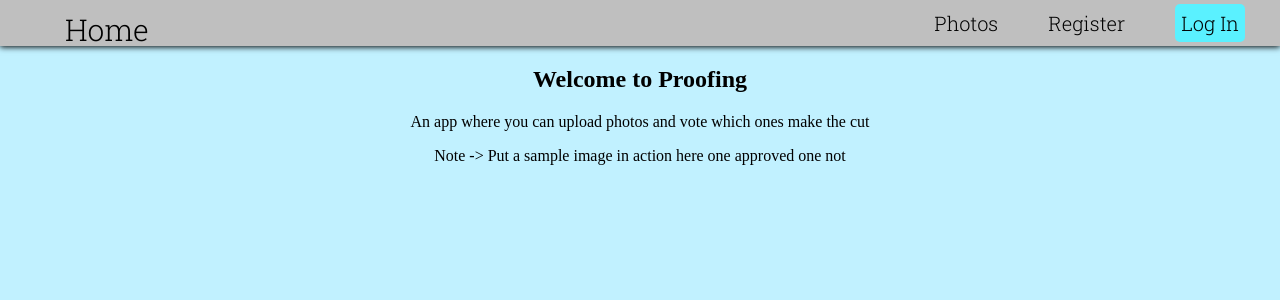
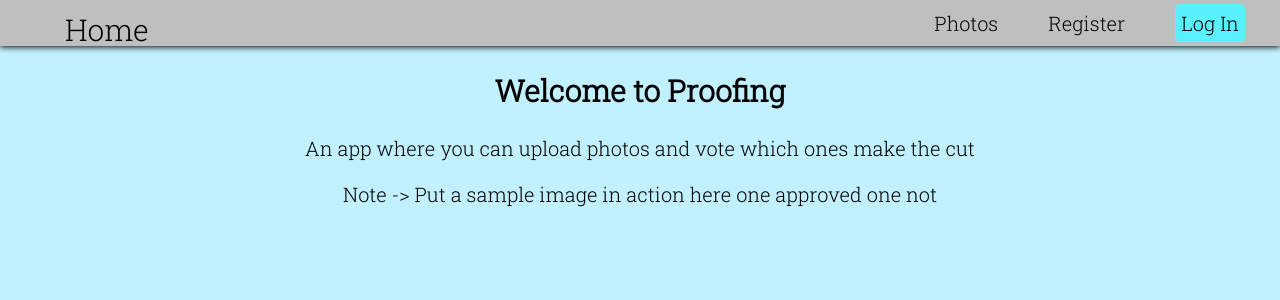
Before and after one commit to NickFoden/proofing-client, a React (Create React App) app: page / in a window 1280 px wide. Shown: the top 300 px of the page. Built offline with nearby package versions, Linux system fonts and the light colour scheme; no server answers.

Commit message:
Added styling to home component.

```diff
--- a/src/Components/Form.css
+++ b/src/Components/Form.css
@@ -15,3 +15,8 @@
 .form-field {
     margin: 20 0;
 }
+
+.welcome-div{
+    font-size: 20px;
+    font-family: 'Roboto Slab', serif;
+}
--- a/src/Components/Home.js
+++ b/src/Components/Home.js
@@ -1,9 +1,10 @@
 import React from 'react';
+import './Form.css';
 
 const Home = (props) => {
 
     return  (
-        <div>
+        <div className="welcome-div">
             <h2>Welcome to Proofing</h2>
             <p>An app where you can upload photos and vote which ones make the cut</p>
             <p> Note -> Put a sample image in action here one approved one not</p>
```
